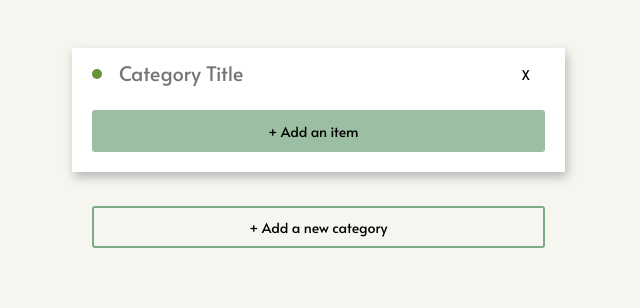
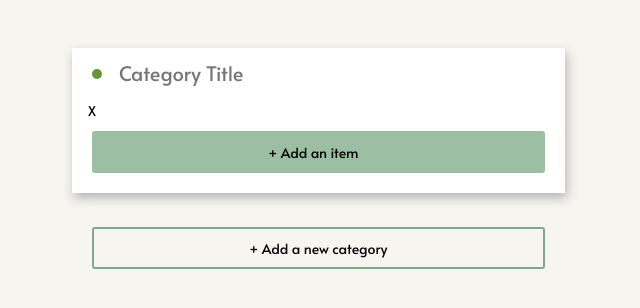
Before and after one commit to mitchHartigan/trekkr, a React (Create React App) app: page /pack in a window 1280 px wide. Both pictures are taken after a click on the button "+ Add a new category". Shown: the top 308 px of the page, without its empty margins (312-952 px from the left). Built offline with nearby package versions, Linux system fonts and the light colour scheme.

Commit message:
refactor: removed inline style

```diff
--- a/src/pack/Category/Category.js
+++ b/src/pack/Category/Category.js
@@ -13,7 +13,9 @@ export default class Category extends Component {
     super(props);
 
     this.nameInput = React.createRef();
-    this.state = {};
+    this.state = {
+      collapsed: false,
+    };
   }
 
   // componentDidMount() {
@@ -44,14 +46,7 @@ export default class Category extends Component {
               {...provided.droppableProps}
               isDraggingOver={snapshot.isDraggingOver}
             >
-              <div
-                style={{
-                  display: "flex",
-                  flexDirection: "row",
-                  alignItems: "center",
-                  justifyContent: "space-between",
-                }}
-              >
+              <CategoryControlsContainer>
                 <div
                   style={{
                     display: "flex",
@@ -74,17 +69,16 @@ export default class Category extends Component {
                     />
                   </NameInputContainer>
                 </div>
+
                 {this.props.items.length === 0 && (
                   <button
-
-
                     className="category__deleteButton"
                     onClick={this.handleDelete}
                   >
                     X
                   </button>
                 )}
-              </div>
+              </CategoryControlsContainer>
 
               {this.props.items.map((item, index) => {
                 return (
@@ -118,3 +112,10 @@ export default class Category extends Component {
 const NameInputContainer = styled.div`
   width: 20vw;
 `;
+
+const CategoryControlsContainer = styled.div`
+  display: flex,
+  flex-direction: row,
+  align-items: center,
+  justify-content: space-between,
+`;
```
